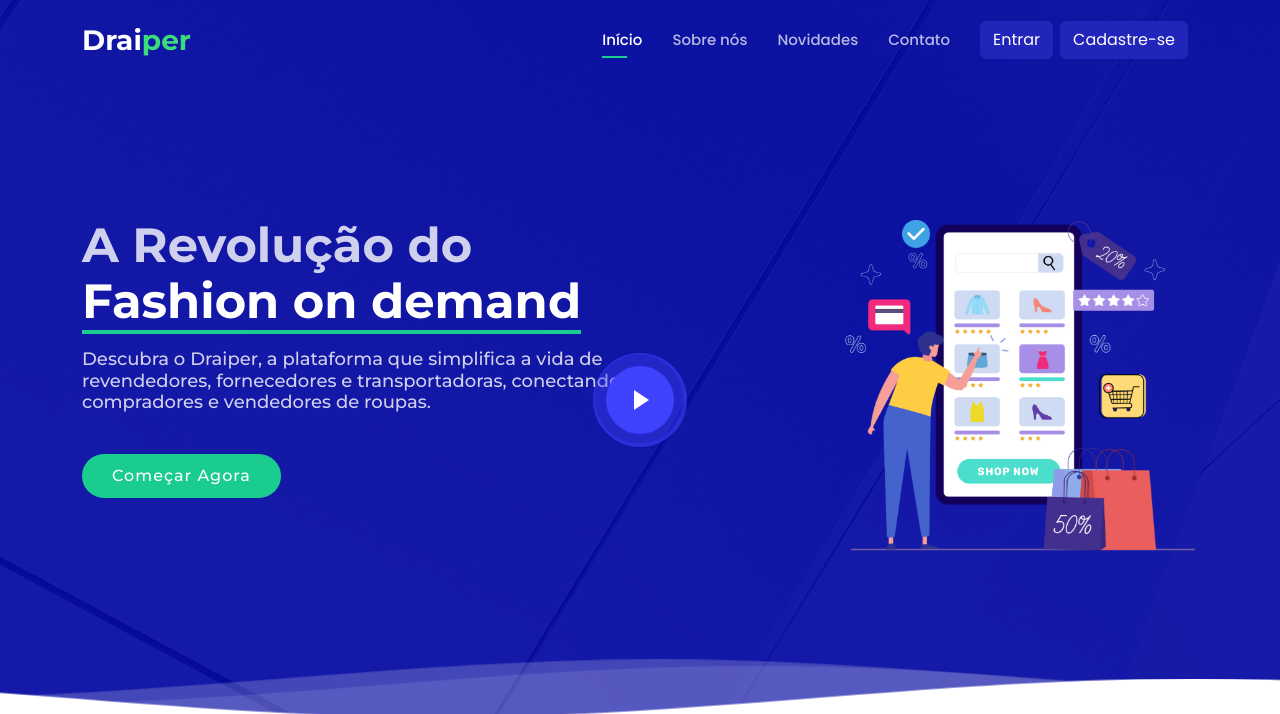
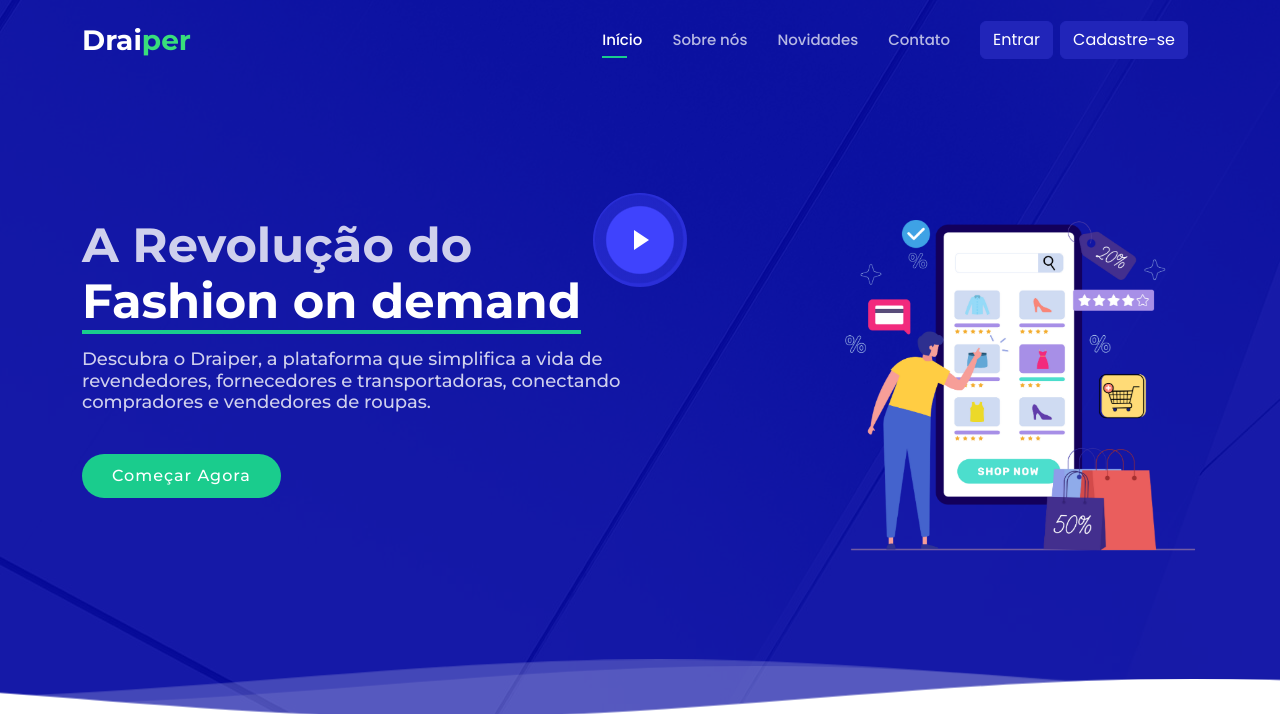
Before and after one commit to erickafram/draiper, a PHP site: page / in a window 1280 px wide. Shown: the top 714 px of the page. Run offline with PHP 8.4, Linux system fonts and the light colour scheme.

Commit message:
Atualização Projeto Banco

```diff
--- a/assets/css/style.css
+++ b/assets/css/style.css
@@ -762,7 +762,7 @@
   display: block;
   position: absolute;
   left: calc(50% - 47px);
-  top: calc(50% - 47px);
+  top: calc(30% - 47px);
   overflow: hidden;
 }
 
```
